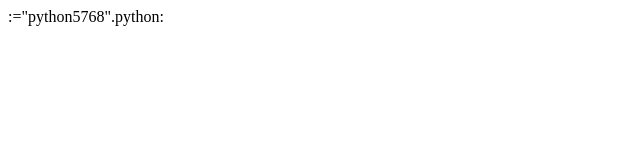
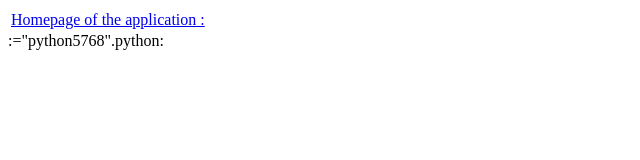
Before and after one commit to tarf5768/TIA, a plain HTML site: page index.html in a window 1280 px wide. Shown: the whole page, without its empty margins (0-640 px from the left). Drawn offline with Linux system fonts and the light colour scheme.

Commit message:
Add files via upload

```diff
--- a/index.html
+++ b/index.html
@@ -12,9 +12,17 @@
 </head>
 
 <body>
+    <div id="separatorLine3"></div>
+    <table class="s7webtable" style="width: 100%">
+
+        <tbody><tr id="customerpages_row_1"><td class="static_field_awp"><a href="/awp/index.html">Homepage of the application  :</a></td>
+        </tr>
+
+        </tbody></table>
     <div>
         :="python5768".python:
     </div>
+
 </body>
 
 </html>
```
